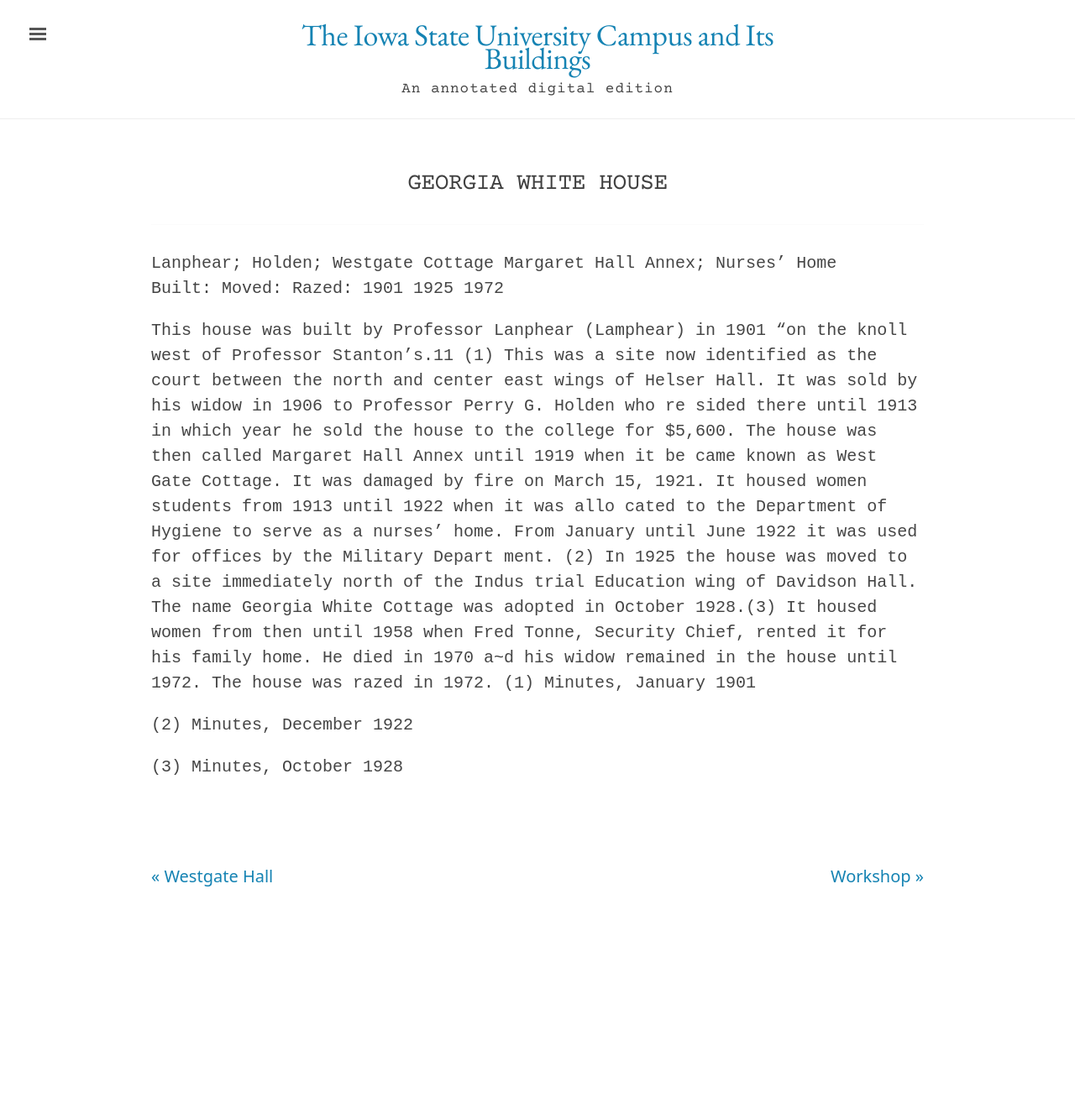
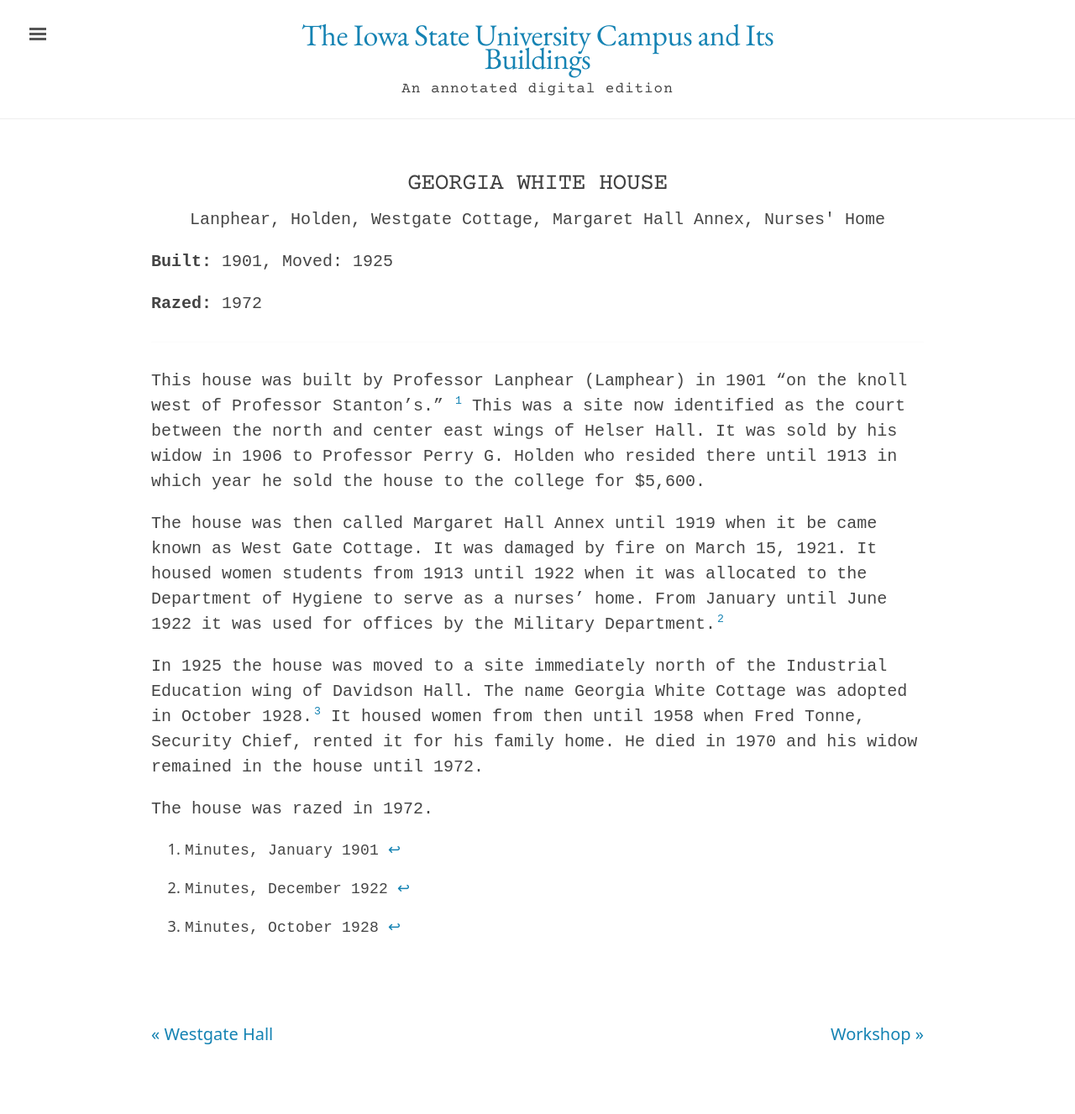
Before and after one commit to emanderson811/day-edition, a Jekyll site: the page built from _texts/buildings/227day-georgia-white-house.md, in a window 1280 px wide. Shown: the whole page at 84% size. Built offline with Jekyll 4.4.1, drawn with Linux system fonts in a browser that asks for light colours; before the commit the page ends 1139 px from its top, so only the background shows below that.

Commit message:
Update 227day-georgia-white-house.md

```diff
--- a/_texts/buildings/227day-georgia-white-house.md
+++ b/_texts/buildings/227day-georgia-white-house.md
@@ -14,19 +21,16 @@
 ---
 ---
 
-Lanphear; Holden; Westgate Cottage Margaret Hall Annex; Nurses' Home
-Built: Moved: Razed:  1901 1925 1972
+This house was built by Professor Lanphear (Lamphear) in 1901 "on the knoll west of Professor Stanton's." [^fn1] This was a site now identified as the court between the north and center east wings of Helser Hall. It was sold by his widow in 1906 to Professor Perry G. Holden who resided there until 1913 in which year he sold the house to the college for $5,600.
 
-This house was built by Professor Lanphear (Lamphear) in 1901 "on the knoll west of Professor Stanton's.11 (1) This was a site now identified as the court between the north and center east wings of Helser Hall. It was sold by his widow in 1906 to Professor Perry G. Holden who re sided there until 1913 in which year he sold the house to the college
-for $5,600.
-The house was then called Margaret Hall Annex until 1919 when it be came known as West Gate Cottage. It was damaged by fire on March 15, 1921. It housed women students from 1913 until 1922 when it was allo cated to the Department of Hygiene to serve as a nurses' home. From January until June 1922 it was used for offices by the Military Depart ment. (2)
-In 1925 the house was moved to a site immediately north of the Indus trial Education wing of Davidson Hall. The name Georgia White Cottage was adopted in October 1928.(3) It housed women from then until 1958 when Fred Tonne, Security Chief, rented it for his family home. He died in 1970 a~d his widow remained in the house until 1972.
+The house was then called Margaret Hall Annex until 1919 when it be came known as West Gate Cottage. It was damaged by fire on March 15, 1921. It housed women students from 1913 until 1922 when it was allocated to the Department of Hygiene to serve as a nurses' home. From January until June 1922 it was used for offices by the Military Department.[^fn2]
+
+In 1925 the house was moved to a site immediately north of the Industrial Education wing of Davidson Hall. The name Georgia White Cottage was adopted in October 1928.[^fn3] It housed women from then until 1958 when Fred Tonne, Security Chief, rented it for his family home. He died in 1970 and his widow remained in the house until 1972.
+
 The house was razed in 1972.
-(1)
-Minutes, January 1901
 
-(2)
-Minutes, December 1922
+[^fn1]: Minutes, January 1901
 
-(3)
-Minutes, October 1928
+[^fn2]: Minutes, December 1922
+
+[^fn3]: Minutes, October 1928
```
Also changed, not shown: other parts of _texts/buildings/227day-georgia-white-house.md (+8 -1 lines).
